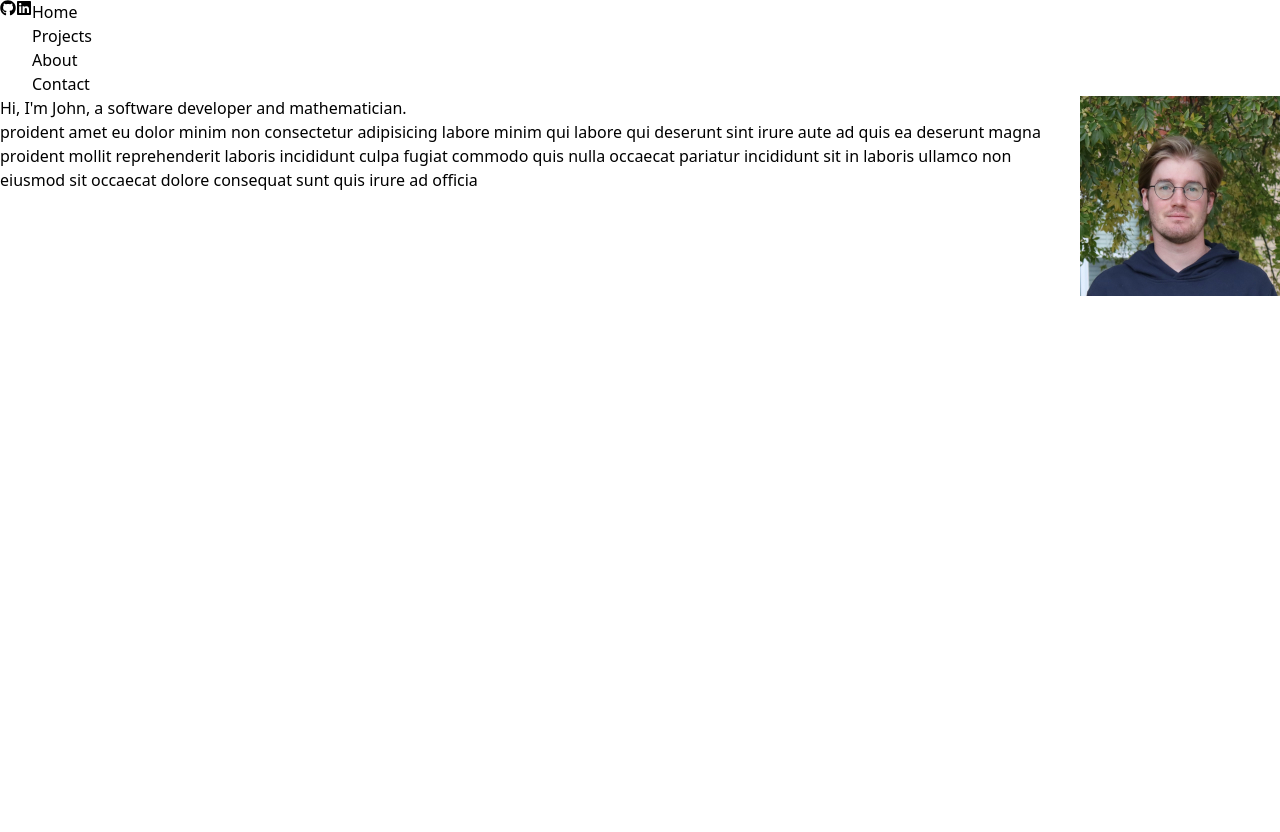
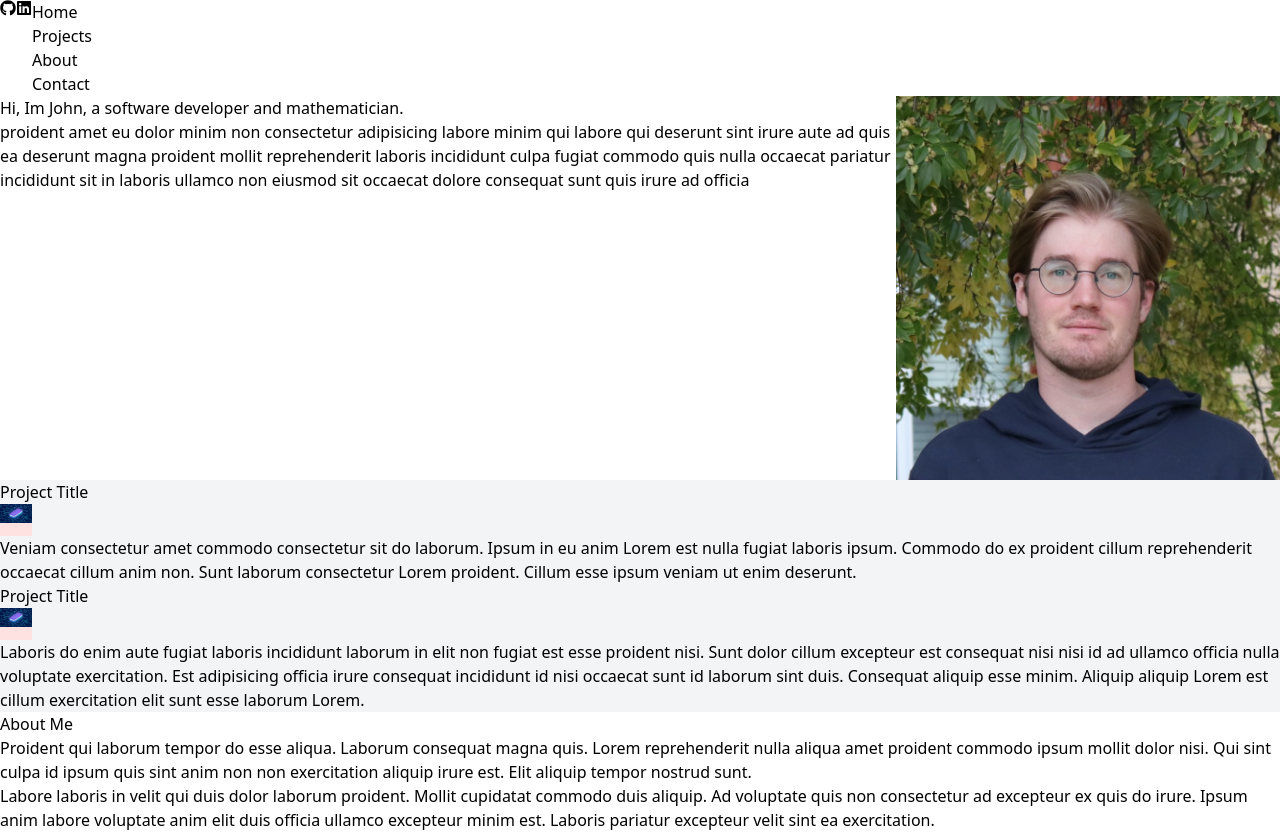
Before and after one commit to johnportin/profile, a Next.js app: page / in a window 1280 px wide. Before the commit the page ends 800 px from the top, so only its background shows below. Built offline with nearby package versions, Linux system fonts and the light colour scheme.

Commit message:
Add basic card styling, about me section

```diff
--- /dev/null
+++ b/src/components/Card.js
@@ -0,0 +1,15 @@
+import Image from 'next/image'
+import { lorem } from '../utils/utils'
+import ProjectPlaceholder from '../images/project-placeholder.jpg'
+
+export default function Card() {
+    return (
+        <div >
+            <h1>Project Title</h1>
+            <div className="lg:h-8 lg:w-8 bg-red-100">
+                <Image src={ProjectPlaceholder} alt="Project Image"/>
+            </div>
+            <p>{lorem.generateSentences(5)}</p>
+        </div>
+    )
+}
--- a/src/pages/index.js
+++ b/src/pages/index.js
@@ -1,31 +1,30 @@
 import { Inter } from 'next/font/google'
 import Navbar from '../components/Navbar'
+import Card from '../components/Card'
 import Image from 'next/image'
 import ProfilePicture from '../images/profile.jpg'
-import { LoremIpsum } from 'lorem-ipsum'
-
-const lorem = new LoremIpsum({
-  sentencesPerParagraph: {
-    max: 8,
-    min: 4,
-  },
-  wordsPerSentence: {
-    max: 16,
-    min: 4,
-  },
-})
+import { lorem } from '../utils/utils'
 const inter = Inter({ subsets: ['latin'] })
 
 export default function Home() {
   return (
-    <div>
+    <div className="flex flex-col">
       <Navbar />
-      <section className="flex flex-row">
+      <section className="flex flex-col-reverse lg:flex-row">
         <div className="flex flex-col">
-          <h2>Hi, I'm John, a software developer and mathematician.</h2>
+          <h2>Hi, Im John, a software developer and mathematician.</h2>
           <p>{lorem.generateWords(50)}</p>
         </div>
-        <Image src={ ProfilePicture } alt="Profile Picture" width={ 200 } height={ 200 } />
+        <Image className="h-full w-48 lg:w-96 shrink-0" src={ ProfilePicture } alt="Profile Picture" />
+      </section>
+      <section className="bg-gray-100">
+        <Card />
+        <Card />
+      </section>
+      <section>
+        <h1>About Me</h1>
+        <p>{ lorem.generateSentences(5) }</p>
+        <p>{ lorem.generateSentences(5) }</p>
       </section>
     </div>
   )
--- /dev/null
+++ b/src/utils/utils.js
@@ -0,0 +1,12 @@
+import { LoremIpsum } from 'lorem-ipsum'
+
+export const lorem = new LoremIpsum({
+  sentencesPerParagraph: {
+    max: 8,
+    min: 4,
+  },
+  wordsPerSentence: {
+    max: 16,
+    min: 4,
+  },
+})
--- a/tailwind.config.js
+++ b/tailwind.config.js
@@ -12,7 +12,7 @@ module.exports = {
         'gradient-conic':
           'conic-gradient(from 180deg at 50% 50%, var(--tw-gradient-stops))',
       },
-    },
+    }
   },
   plugins: [],
 }
```
Also changed, not shown: src/images/project-placeholder.jpg (added).
